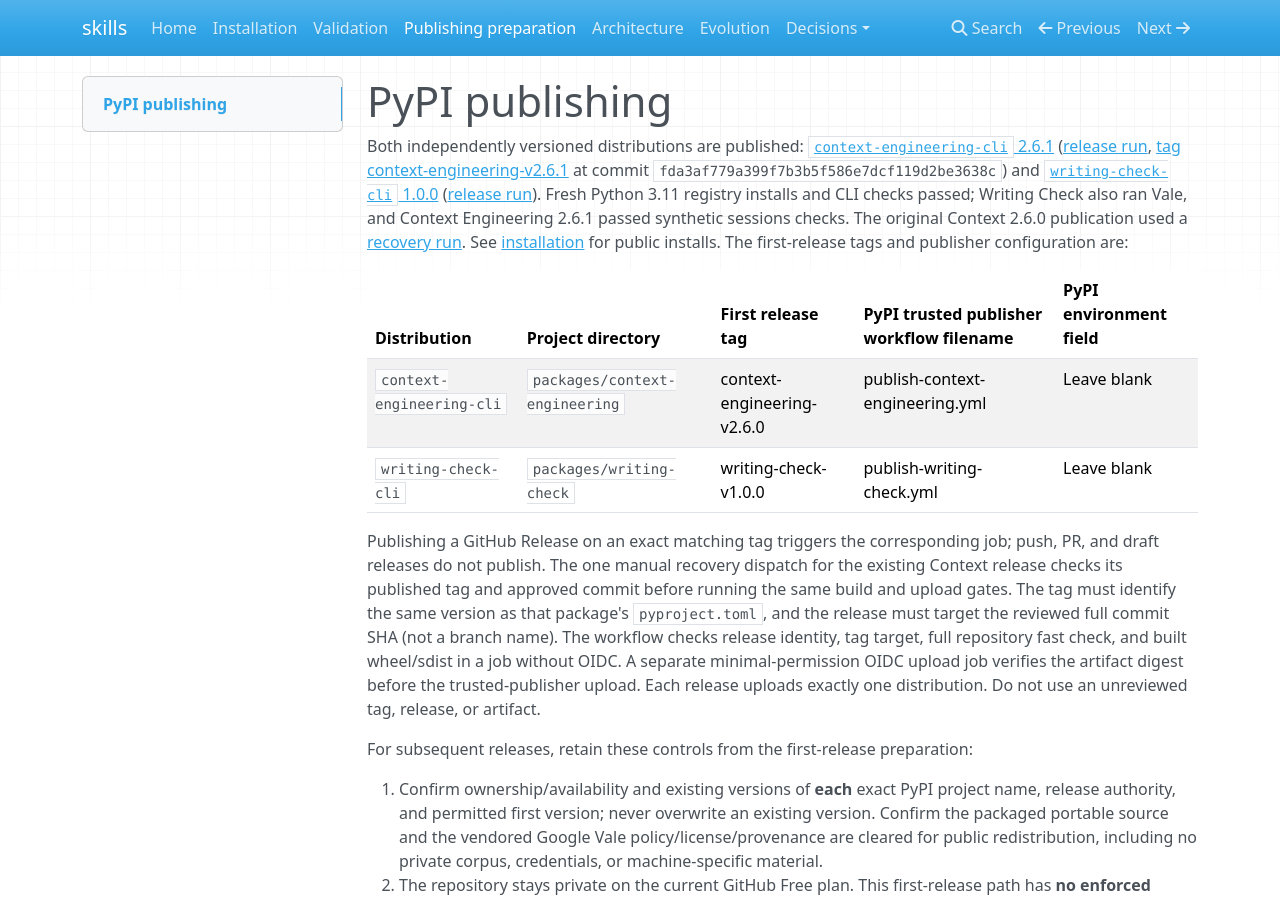
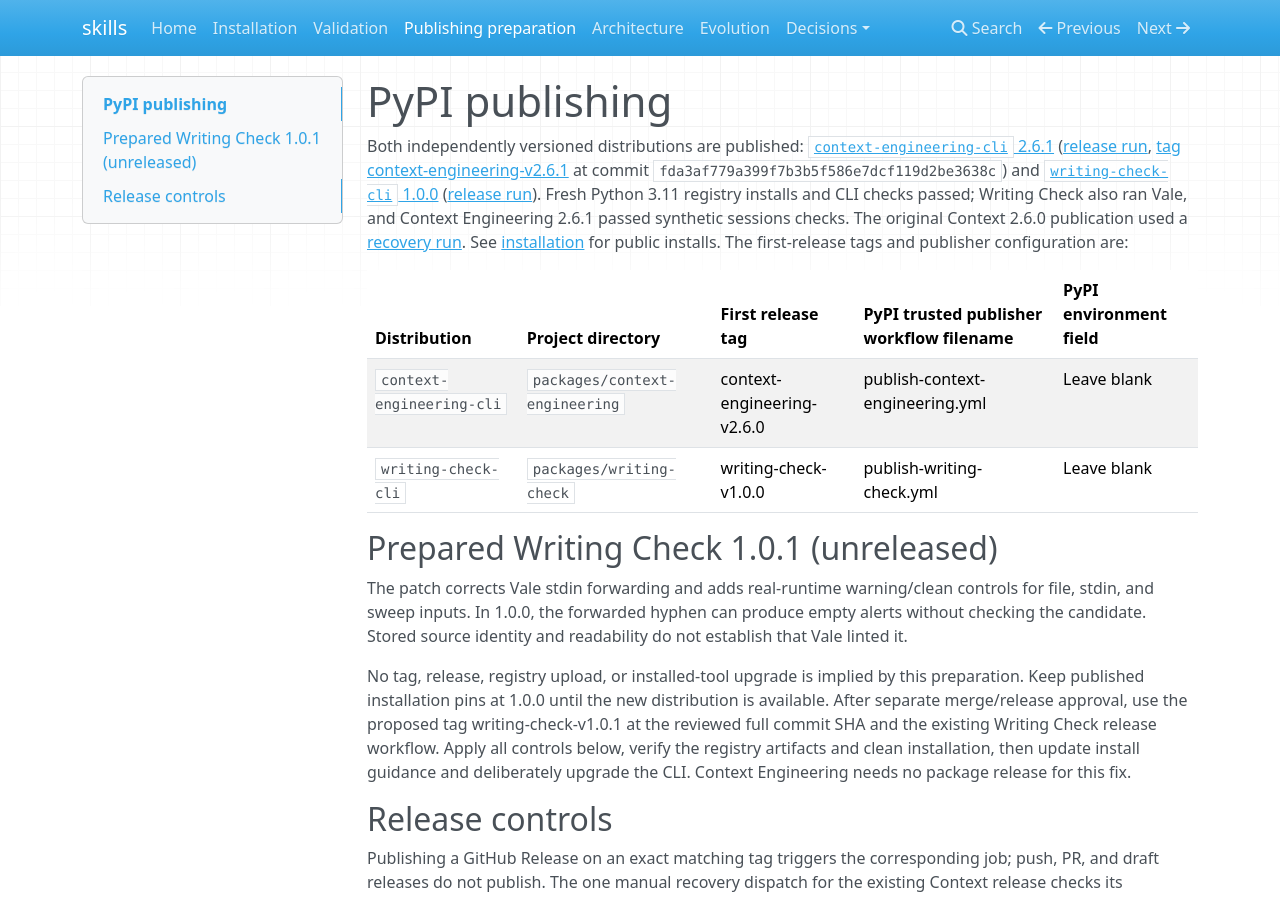
Before and after one commit to alex-furrier/skills, an MkDocs documentation site: the page built from docs/publishing.md, in a window 1280 px wide and 900 px high. Built offline with MkDocs 1.6.1, drawn with Linux system fonts in a browser that asks for light colours; nearby versions of some CDN libraries.

Commit message:
Fix Vale stdin forwarding and prepare Writing Check 1.0.1 (#29)

```diff
--- a/docs/publishing.md
+++ b/docs/publishing.md
@@ -7,6 +7,23 @@ Both independently versioned distributions are published: [`context-engineering-
 | `context-engineering-cli` | `packages/context-engineering` | context-engineering-v2.6.0 | publish-context-engineering.yml | Leave blank |
 | `writing-check-cli` | `packages/writing-check` | writing-check-v1.0.0 | publish-writing-check.yml | Leave blank |
 
+## Prepared Writing Check 1.0.1 (unreleased)
+
+The patch corrects Vale stdin forwarding and adds real-runtime warning/clean
+controls for file, stdin, and sweep inputs. In 1.0.0, the forwarded hyphen can
+produce empty alerts without checking the candidate. Stored source identity and
+readability do not establish that Vale linted it.
+
+No tag, release, registry upload, or installed-tool upgrade is implied by this
+preparation. Keep published installation pins at 1.0.0 until the new distribution
+is available. After separate merge/release approval, use the proposed tag writing-check-v1.0.1
+at the reviewed full commit SHA and the existing Writing Check release workflow.
+Apply all controls below, verify the registry artifacts and clean installation,
+then update install guidance and deliberately upgrade the CLI. Context Engineering
+needs no package release for this fix.
+
+## Release controls
+
 Publishing a GitHub Release on an exact matching tag triggers the corresponding job; push, PR, and draft releases do not publish. The one manual recovery dispatch for the existing Context release checks its published tag and approved commit before running the same build and upload gates. The tag must identify the same version as that package's `pyproject.toml`, and the release must target the reviewed full commit SHA (not a branch name). The workflow checks release identity, tag target, full repository fast check, and built wheel/sdist in a job without OIDC. A separate minimal-permission OIDC upload job verifies the artifact digest before the trusted-publisher upload. Each release uploads exactly one distribution. Do not use an unreviewed tag, release, or artifact.
 
 For subsequent releases, retain these controls from the first-release preparation:
```
Also changed, not shown: CHANGELOG.md (+8 -0 lines), 6 other files.
